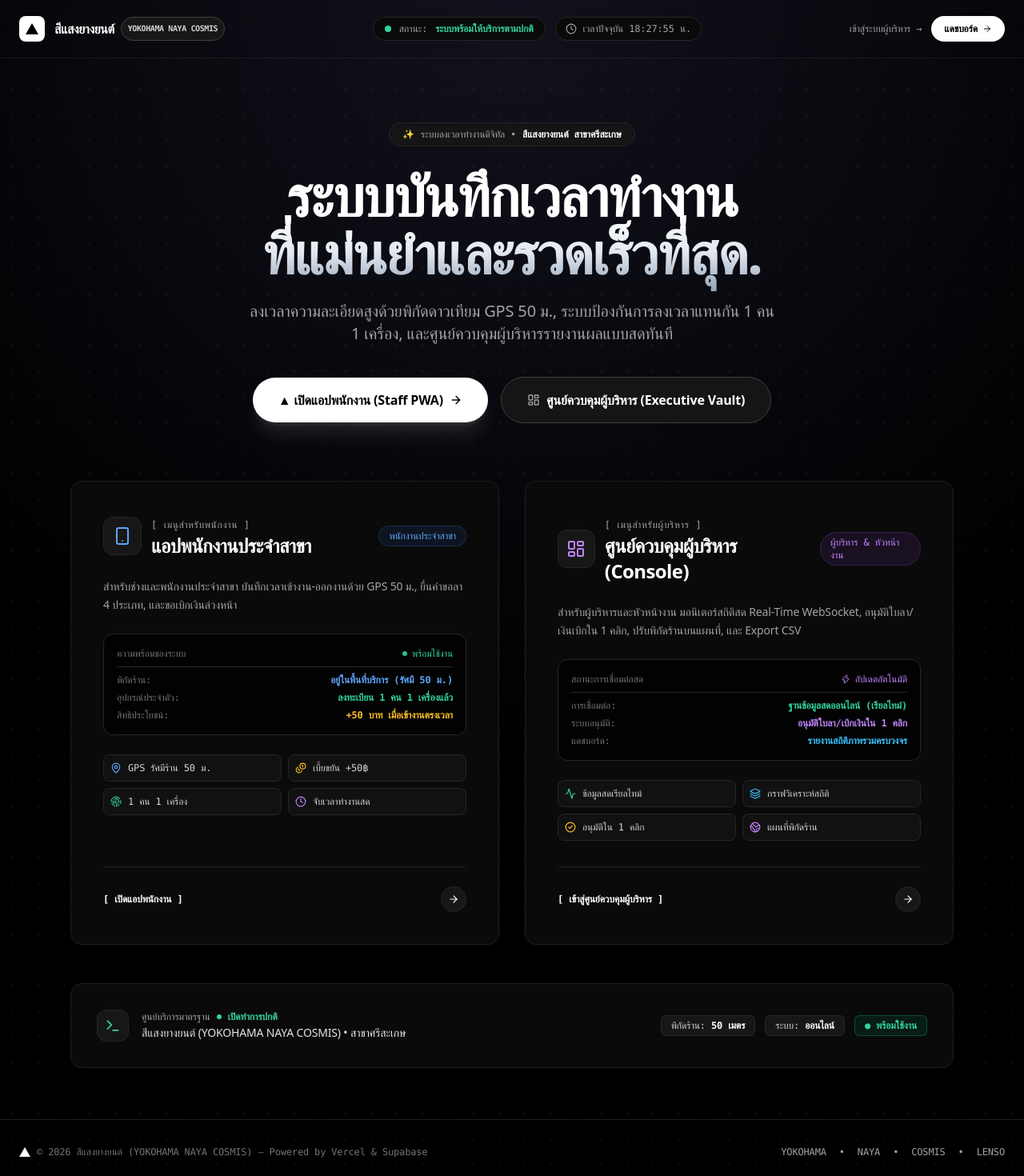
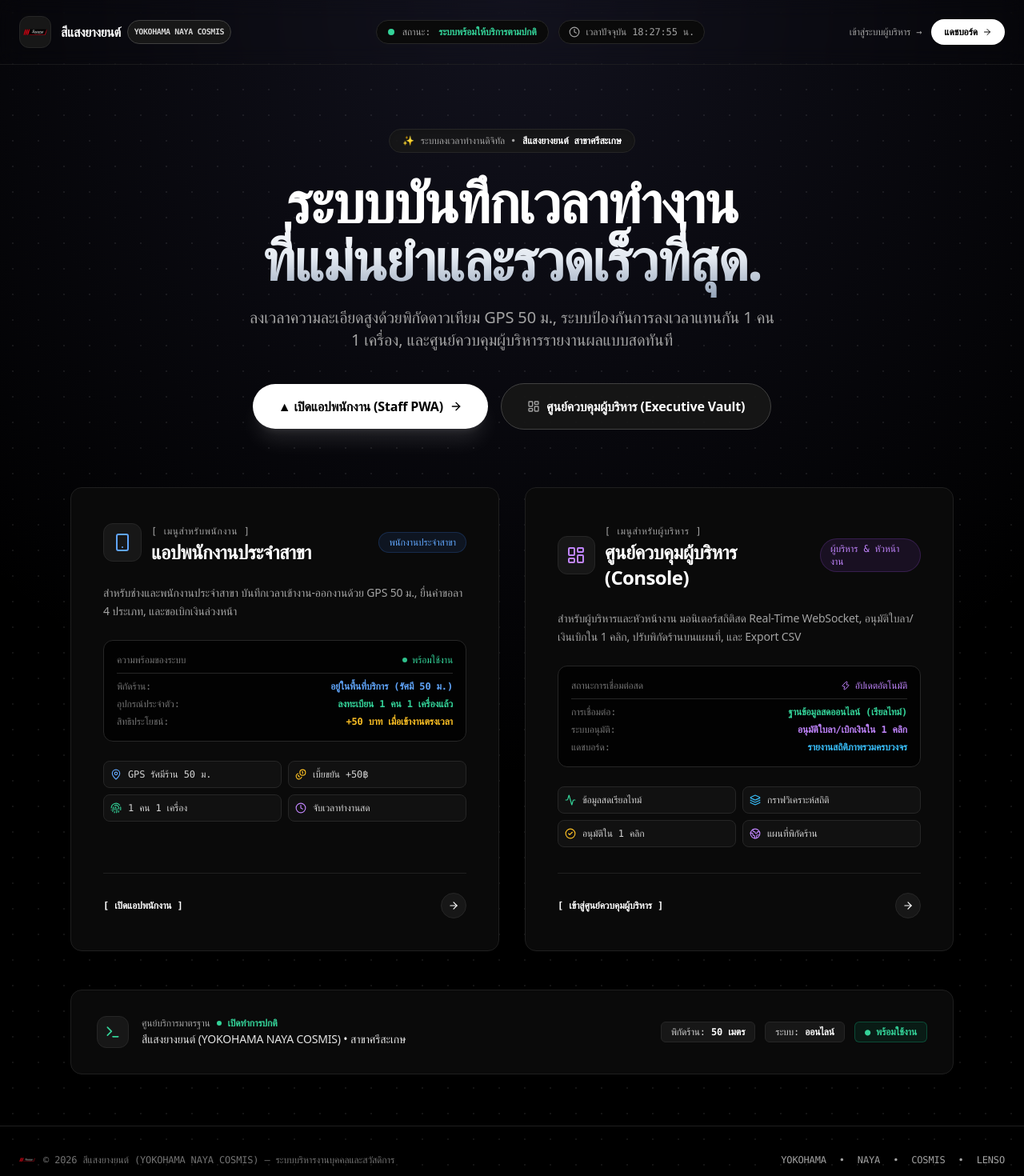
Before and after one commit to Lskram/CheckEmpolye, a Next.js app: page / in a window 1280 px wide. Shown: the top 1470 px of the page at 80% size. Built offline with nearby package versions, Linux system fonts and the light colour scheme.

Commit message:
feat(ui): replace Vercel triangle icon with official Yokohama store logo across all headers

```diff
--- a/src/app/admin/page.tsx
+++ b/src/app/admin/page.tsx
@@ -903,10 +903,12 @@
         {/* Header Bar with Live Clock */}
         <header className="max-w-5xl mx-auto w-full flex items-center justify-between py-4 border-b border-neutral-800/80">
           <div className="flex items-center gap-3">
-            <div className="w-10 h-10 rounded-xl bg-white text-black flex items-center justify-center font-black text-xl shadow-md shrink-0 overflow-hidden">
-              <svg width="20" height="17" viewBox="0 0 75 65" className="w-5 h-5 fill-current shrink-0" style={{ width: '20px', height: '17px', maxWidth: '20px', maxHeight: '17px' }}>
-                <path d="M37.5 0L75 65H0z" />
-              </svg>
+            <div className="w-11 h-11 rounded-xl bg-neutral-900 border border-neutral-800 flex items-center justify-center shadow-md shrink-0 overflow-hidden p-1">
+              <img
+                src="/images/official-store-logo.png"
+                alt="สีแสงยางยนต์ YOKOHAMA"
+                className="w-full h-full object-contain"
+              />
             </div>
             <div>
               <div className="font-bold text-base sm:text-lg text-white">สีแสงยางยนต์ YOKOHAMA</div>
@@ -1110,10 +1112,12 @@
         {/* Left: Vercel Logo + Project Breadcrumb */}
         <div className="flex items-center gap-4">
           <Link href="/" className="flex items-center gap-2.5 group">
-            <div className="w-8 h-8 rounded-lg bg-white text-black flex items-center justify-center font-black group-hover:scale-105 transition-all shrink-0 overflow-hidden">
-              <svg width="18" height="15" viewBox="0 0 75 65" className="w-4 h-4 fill-current shrink-0" style={{ width: '16px', height: '14px', maxWidth: '16px', maxHeight: '14px' }}>
-                <path d="M37.5 0L75 65H0z" />
-              </svg>
+            <div className="w-9 h-9 rounded-xl bg-neutral-900 border border-neutral-800 flex items-center justify-center p-1 group-hover:scale-105 transition-all shrink-0 overflow-hidden">
+              <img
+                src="/images/official-store-logo.png"
+                alt="สีแสงยางยนต์ YOKOHAMA"
+                className="w-full h-full object-contain"
+              />
             </div>
             <div className="hidden sm:flex items-center gap-2 text-xs font-mono">
               <span className="text-neutral-400 hover:text-white">สีแสงยางยนต์</span>
--- a/src/app/page.tsx
+++ b/src/app/page.tsx
@@ -76,11 +76,12 @@
       <header className="max-w-7xl mx-auto w-full px-6 py-5 flex items-center justify-between border-b border-neutral-800/60 backdrop-blur-md sticky top-0 z-50">
         <div className="flex items-center gap-4">
           <Link href="/" className="flex items-center gap-3 group">
-            {/* Vercel Triangle Icon */}
-            <div className="w-8 h-8 rounded-lg bg-white text-black flex items-center justify-center font-black transition-transform duration-200 group-hover:scale-105 shrink-0 overflow-hidden">
-              <svg width="18" height="15" viewBox="0 0 75 65" className="w-4 h-4 fill-current shrink-0" style={{ width: '16px', height: '14px', maxWidth: '16px', maxHeight: '14px' }}>
-                <path d="M37.5 0L75 65H0z" />
-              </svg>
+            <div className="w-10 h-10 rounded-xl bg-neutral-900 border border-neutral-800 flex items-center justify-center p-1 transition-transform duration-200 group-hover:scale-105 shrink-0 overflow-hidden shadow-sm">
+              <img
+                src="/images/official-store-logo.png"
+                alt="สีแสงยางยนต์ YOKOHAMA"
+                className="w-full h-full object-contain"
+              />
             </div>
             <div>
               <div className="font-bold text-white text-base tracking-tight flex items-center gap-2">
@@ -385,11 +386,13 @@
       {/* 5. Vercel Footer                                              */}
       {/* ------------------------------------------------------------- */}
       <footer className="max-w-7xl mx-auto w-full px-6 py-8 border-t border-neutral-800/80 flex flex-col sm:flex-row items-center justify-between gap-4 text-xs font-mono text-neutral-500">
-        <div className="flex items-center gap-2">
-          <svg width="16" height="14" viewBox="0 0 75 65" className="w-3.5 h-3.5 fill-current text-white shrink-0" style={{ width: '14px', height: '12px', maxWidth: '14px', maxHeight: '12px' }}>
-            <path d="M37.5 0L75 65H0z" />
-          </svg>
-          <span>© {new Date().getFullYear()} สีแสงยางยนต์ (YOKOHAMA NAYA COSMIS) — Powered by Vercel & Supabase</span>
+        <div className="flex items-center gap-2.5">
+          <img
+            src="/images/official-store-logo.png"
+            alt="สีแสงยางยนต์ YOKOHAMA"
+            className="w-5 h-5 object-contain shrink-0"
+          />
+          <span>© {new Date().getFullYear()} สีแสงยางยนต์ (YOKOHAMA NAYA COSMIS) — ระบบบริหารงานบุคคลและสวัสดิการ</span>
         </div>
 
         <div className="flex items-center gap-4 text-neutral-400">
```
